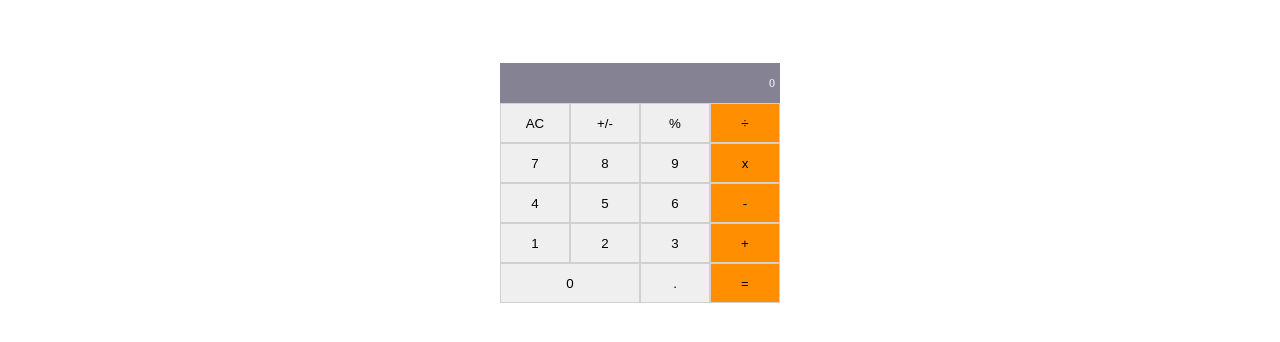
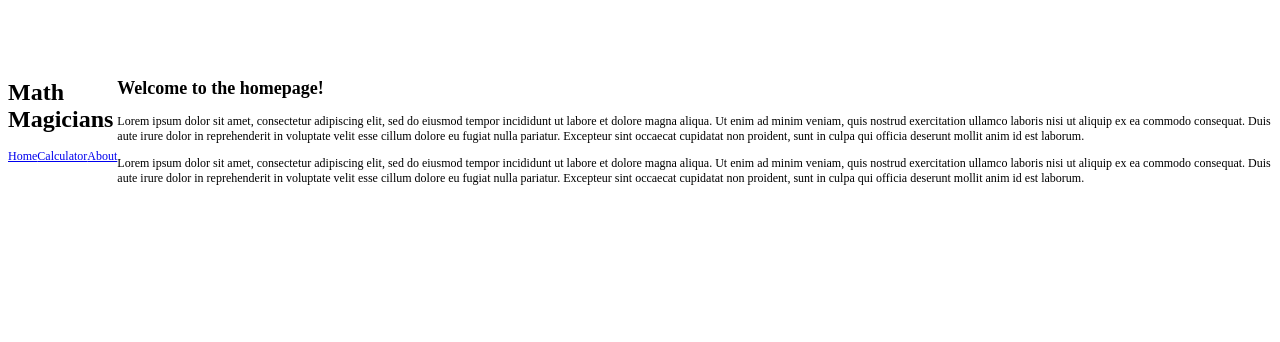
Before and after one commit to Sahar-AbdelSamad/math_magicians, a React (Create React App) app: page / in a window 1280 px wide. Shown: the top 342 px of the page. Built offline with nearby package versions, Linux system fonts and the light colour scheme.

Commit message:
Use React Router

```diff
--- a/package.json
+++ b/package.json
@@ -10,6 +10,7 @@
     "prop-types": "^15.8.1",
     "react": "^17.0.2",
     "react-dom": "^17.0.2",
+    "react-router-dom": "^6.2.1",
     "react-scripts": "5.0.0",
     "uuid": "^8.3.2"
   },
--- a/src/app/App.js
+++ b/src/app/App.js
@@ -1,5 +1,7 @@
 import react from 'react';
+import { Routes, Route } from 'react-router-dom';
 import Calculator from './components/Calculator';
+import Header from './components/Header';
 import './styles/App.css';
 
 class App extends react.Component {
@@ -9,9 +11,45 @@
   }
 
   render() {
+    const Home = () => (
+      <>
+        <Header />
+        <main>
+          <h2>Welcome to the homepage!</h2>
+          <p>
+            Lorem ipsum dolor sit amet, consectetur adipiscing elit, sed do eiusmod tempor
+            incididunt ut labore et dolore magna aliqua. Ut enim ad minim veniam, quis nostrud
+            exercitation ullamco laboris nisi ut aliquip ex ea commodo consequat. Duis aute irure
+            dolor in reprehenderit in voluptate velit esse cillum dolore eu fugiat nulla pariatur.
+            Excepteur sint occaecat cupidatat non proident, sunt in culpa qui officia deserunt
+            mollit anim id est laborum.
+          </p>
+          <p>
+            Lorem ipsum dolor sit amet, consectetur adipiscing elit, sed do eiusmod tempor
+            incididunt ut labore et dolore magna aliqua. Ut enim ad minim veniam, quis nostrud
+            exercitation ullamco laboris nisi ut aliquip ex ea commodo consequat. Duis aute irure
+            dolor in reprehenderit in voluptate velit esse cillum dolore eu fugiat nulla pariatur.
+            Excepteur sint occaecat cupidatat non proident, sunt in culpa qui officia deserunt
+            mollit anim id est laborum.
+          </p>
+        </main>
+      </>
+    );
+    const Quote = () => (
+      <>
+        <Header />
+        <main>
+          <h2>Who are we?</h2>
+        </main>
+      </>
+    );
     return (
       <div className="App">
-        <Calculator />
+        <Routes>
+          <Route path="/" element={<Home />} />
+          <Route path="calculator" element={<Calculator />} />
+          <Route path="quote" element={<Quote />} />
+        </Routes>
       </div>
     );
   }
--- a/src/app/components/Calculator.js
+++ b/src/app/components/Calculator.js
@@ -1,6 +1,7 @@
 import React, { useState } from 'react';
 import Keypad from './Keypad';
 import calculate from '../logic/calculate';
+import Header from './Header';
 import '../styles/Calculator.css';
 
 const Calculator = () => {
@@ -12,6 +13,10 @@
 
   const { total, next, operation } = displayed;
   return (
+    <>
+      <Header />
+      <main>
+        <h2>Let&apos;s do some Math!</h2>
         <div className="calculator">
           <div className="result">
             {total}
@@ -20,6 +25,8 @@
           </div>
           <Keypad click={onClick} />
         </div>
+      </main>
+    </>
   );
 };
 
--- /dev/null
+++ b/src/app/components/Header.js
@@ -0,0 +1,15 @@
+import React from 'react';
+import { Link } from 'react-router-dom';
+
+const Header = () => (
+  <header>
+    <h1>Math Magicians</h1>
+    <nav>
+      <Link to="/">Home</Link>
+      <Link to="/calculator">Calculator</Link>
+      <Link to="/quote">About</Link>
+    </nav>
+  </header>
+);
+
+export default Header;
--- a/src/index.js
+++ b/src/index.js
@@ -1,8 +1,11 @@
 import React from 'react';
 import ReactDOM from 'react-dom';
+import { BrowserRouter } from 'react-router-dom';
 import App from './app/App';
 
 ReactDOM.render(
-  <App />,
+  <BrowserRouter>
+    <App />
+  </BrowserRouter>,
   document.getElementById('root'),
 );
```
Also changed, not shown: 1 other file (tests, documents, lock files or other folders). Lines whose indentation alone changed are shown as unchanged.
